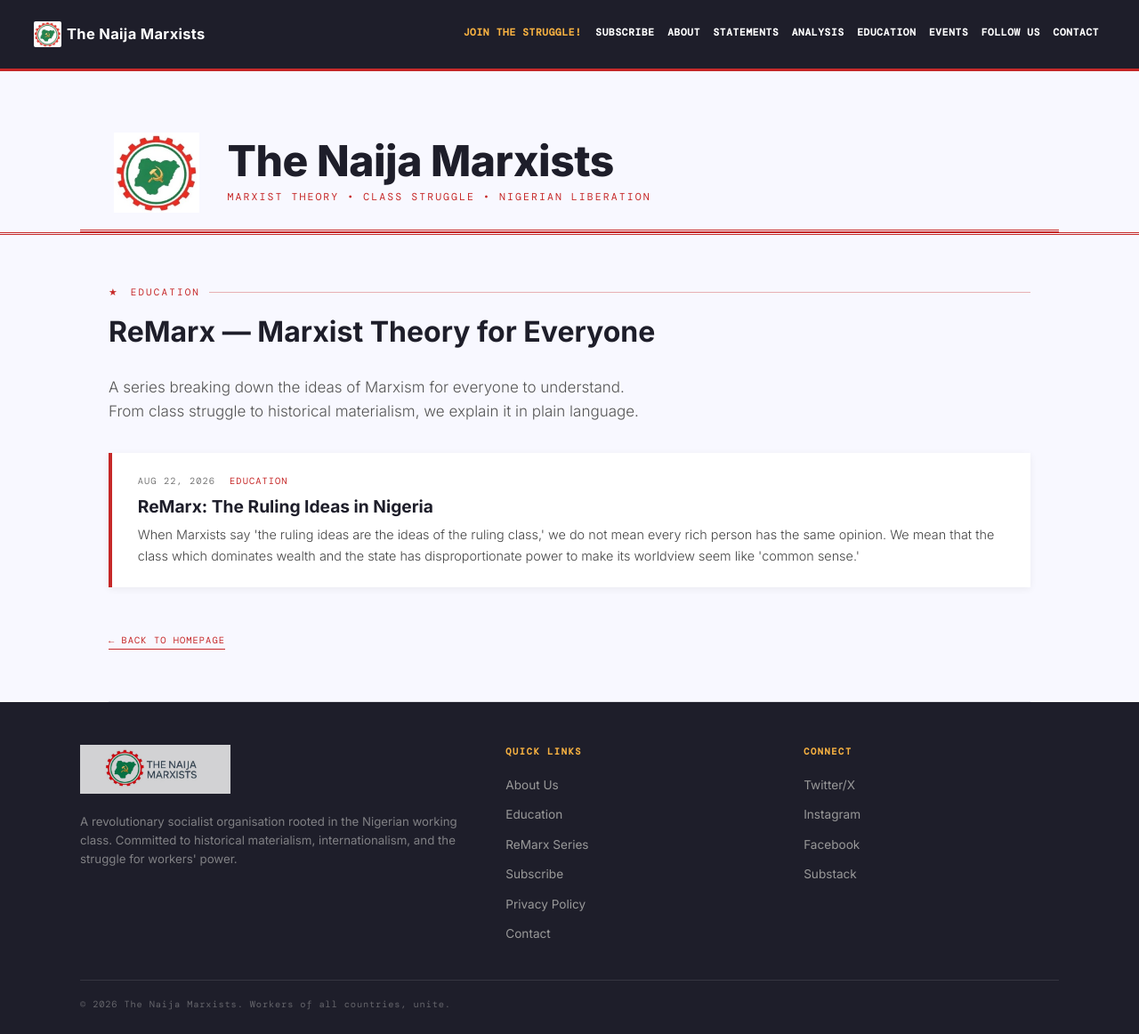
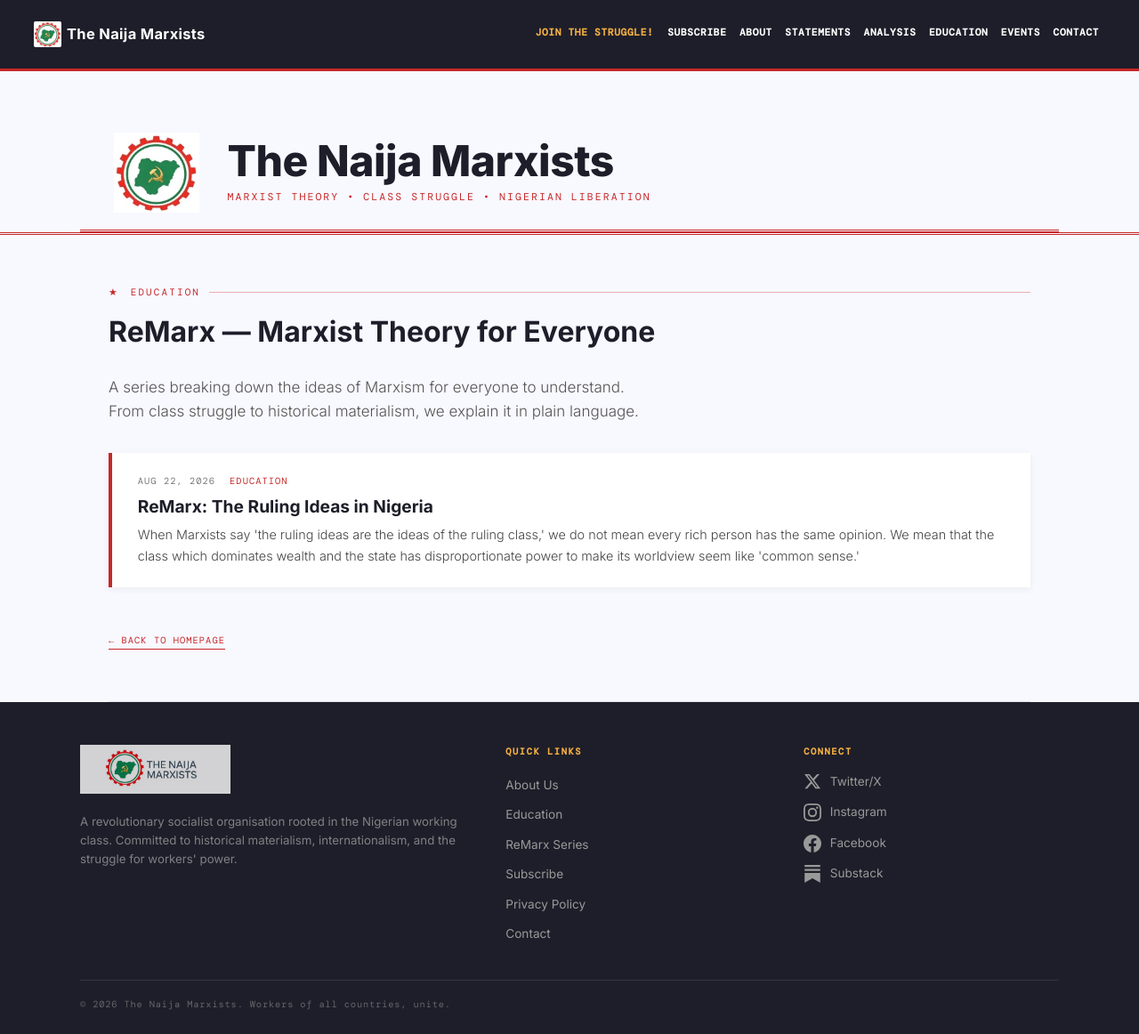
Before and after one commit to NaijaMarxistTech/website, a Jekyll site: the page built from remarx.html, in a window 1280 px wide and 1162 px high. Shown: the whole window at 89% size. Built offline with Jekyll 4.4.1, drawn with Linux system fonts in a browser that asks for light colours; a script that is not in the unit is left out.

Commit message:
Remove Follow Us from nav, add social icons to footer

```diff
--- a/_includes/footer.html
+++ b/_includes/footer.html
@@ -20,11 +20,31 @@
 
     <div class="footer-col">
       <h4>Connect</h4>
-      <ul>
-        <li><a href="https://twitter.com/ngnmarxists" target="_blank">Twitter/X</a></li>
-        <li><a href="https://instagram.com/ngnmarxists" target="_blank">Instagram</a></li>
-        <li><a href="https://facebook.com/ngnmarxists" target="_blank">Facebook</a></li>
-        <li><a href="https://ngnmarxists.substack.com/" target="_blank">Substack</a></li>
+      <ul class="social-footer-list">
+        <li>
+          <a href="https://twitter.com/ngnmarxists" target="_blank" rel="noopener">
+            {% include social-icons-footer.html type="twitter" %}
+            <span>Twitter/X</span>
+          </a>
+        </li>
+        <li>
+          <a href="https://instagram.com/ngnmarxists" target="_blank" rel="noopener">
+            {% include social-icons-footer.html type="instagram" %}
+            <span>Instagram</span>
+          </a>
+        </li>
+        <li>
+          <a href="https://facebook.com/ngnmarxists" target="_blank" rel="noopener">
+            {% include social-icons-footer.html type="facebook" %}
+            <span>Facebook</span>
+          </a>
+        </li>
+        <li>
+          <a href="https://ngnmarxists.substack.com/" target="_blank" rel="noopener">
+            {% include social-icons-footer.html type="substack" %}
+            <span>Substack</span>
+          </a>
+        </li>
       </ul>
     </div>
   </div>
--- a/_includes/nav.html
+++ b/_includes/nav.html
@@ -24,7 +24,7 @@
       <li><a href="/#analysis">Analysis</a></li>
       <li><a href="/#education">Education</a></li>
       <li><a href="/#events">Events</a></li>
-      <li><a href="/#social">Follow Us</a></li>
+      <!-- <li><a href="/#social">Follow Us</a></li> -->
       <li><a href="/#contact">Contact</a></li>
     </ul>
   </div>
@@ -42,7 +42,7 @@
     <li><a href="/#analysis">Analysis</a></li>
     <li><a href="/#education">Education</a></li>
     <li><a href="/#events">Events</a></li>
-    <li><a href="/#social">Follow Us</a></li>
+    <!-- <li><a href="/#social">Follow Us</a></li> -->
     <li><a href="/#contact">Contact</a></li>
   </ul>
 </div>
--- a/css/sections.css
+++ b/css/sections.css
@@ -632,7 +632,42 @@
   color: #888;
 }
 
+/* ── SOCIAL ICONS IN FOOTER ── */
+.social-footer-list {
+  display: flex;
+  flex-direction: column;
+  gap: 0.4rem;
+}
 
+.social-footer-list li {
+  list-style: none;
+}
+
+.social-footer-list li a {
+  display: flex;
+  align-items: center;
+  gap: 0.6rem;
+  color: #999;
+  text-decoration: none;
+  font-size: 0.85rem;
+  transition: color 0.2s;
+}
+
+.social-footer-list li a:hover {
+  color: #fff;
+}
+
+.social-footer-list li a svg {
+  width: 20px;
+  height: 20px;
+  flex-shrink: 0;
+  color: #999;
+  transition: color 0.2s;
+}
+
+.social-footer-list li a:hover svg {
+  color: var(--red);
+}
 
 /* ── MOBILE ADJUSTMENTS ── */
 @media (max-width: 768px) {
@@ -794,4 +829,13 @@
     align-items: flex-start;
   }
 
+  .social-footer-list {
+    flex-direction: row;
+    flex-wrap: wrap;
+    gap: 0.8rem 1.2rem;
+  }
+
+  .social-footer-list li a {
+    font-size: 0.8rem;
+  }
 }
```
